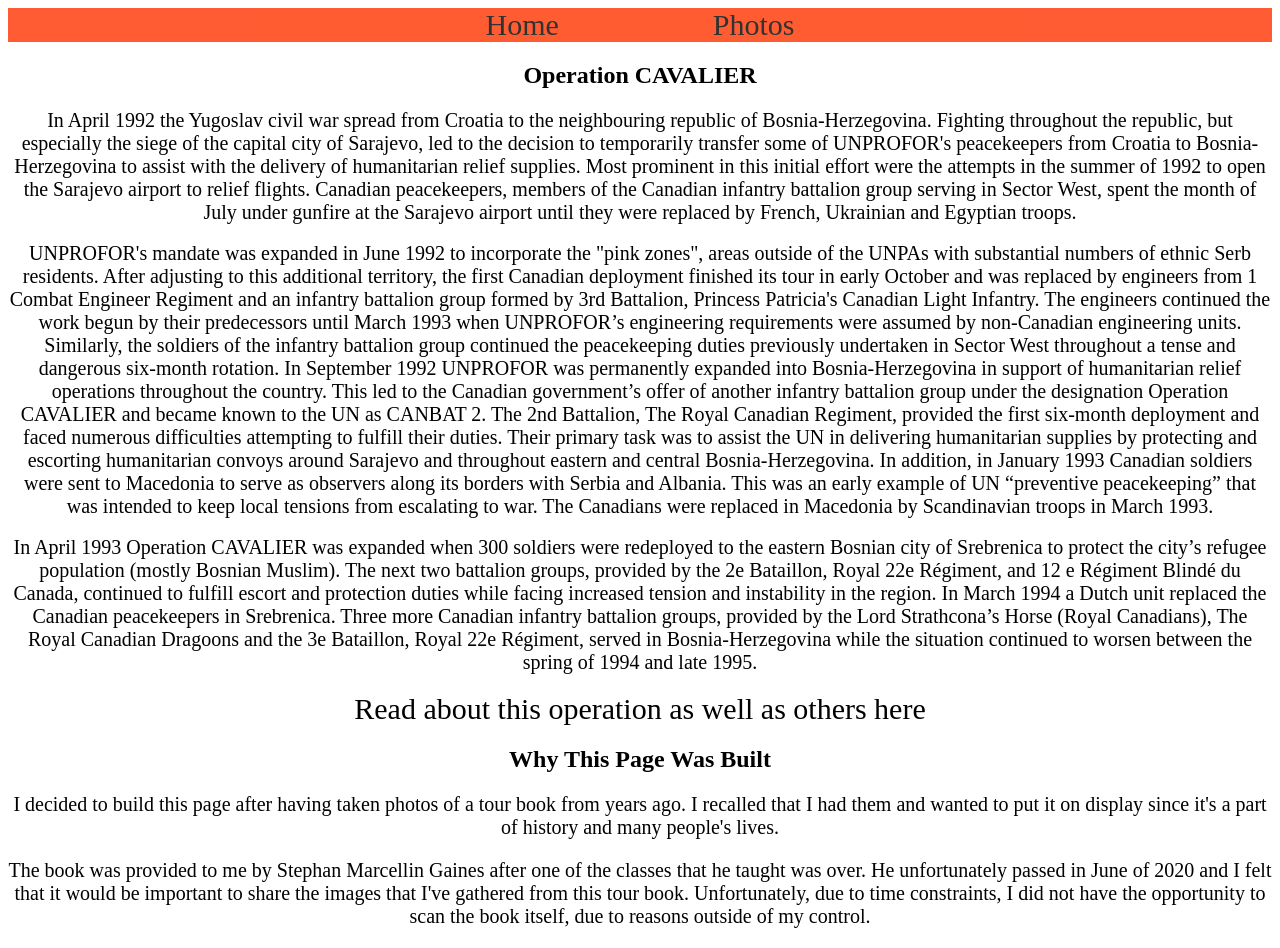
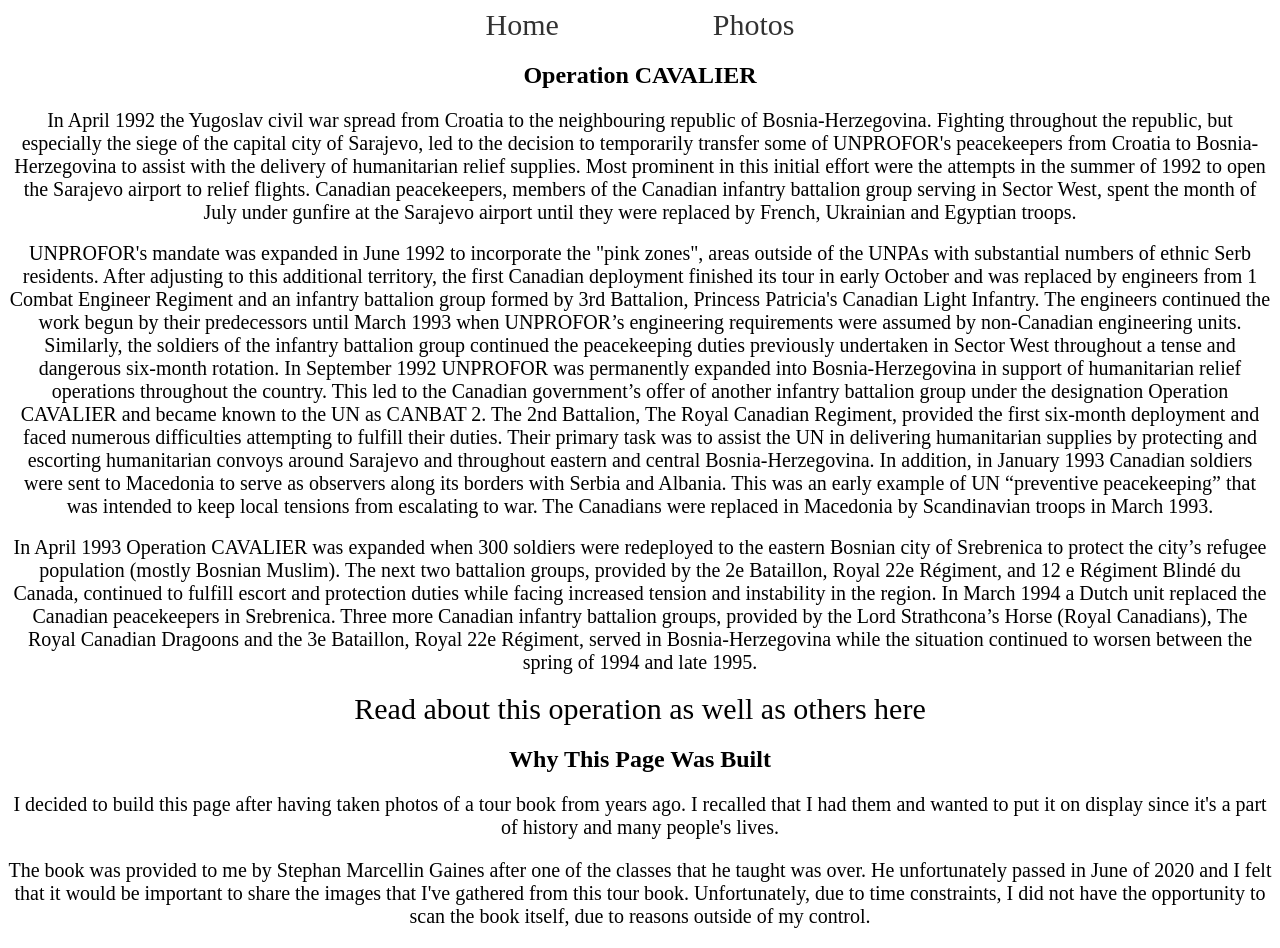
Before and after one commit to Rainbowayy/opcavalier1993, a plain HTML site: page index.html in a window 1280 px wide. Drawn offline with Linux system fonts and the light colour scheme.

Commit message:
header color change.
header color change.

```diff
--- a/opcavalier1993.css
+++ b/opcavalier1993.css
@@ -15,7 +15,6 @@ a:hover{
 header{
     width:100%;
     word-spacing:150px;
-    background-color:#ff3400;
     height:auto;
     opacity:0.8;
 
```
